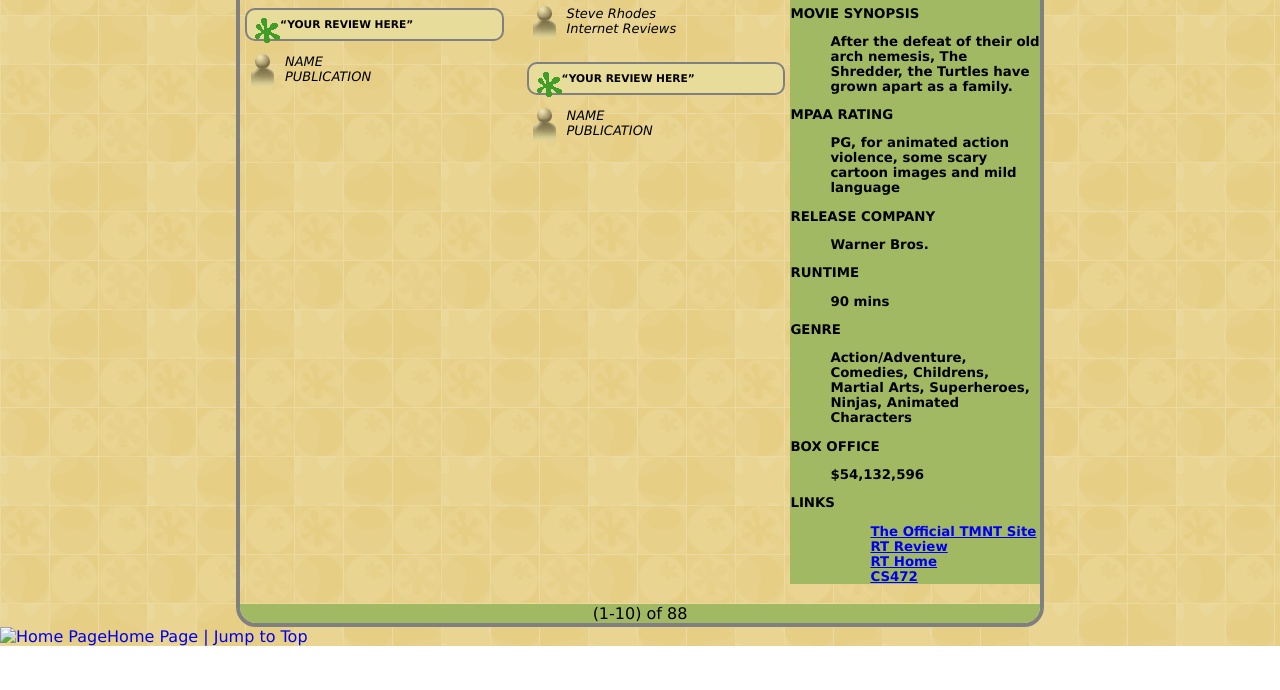
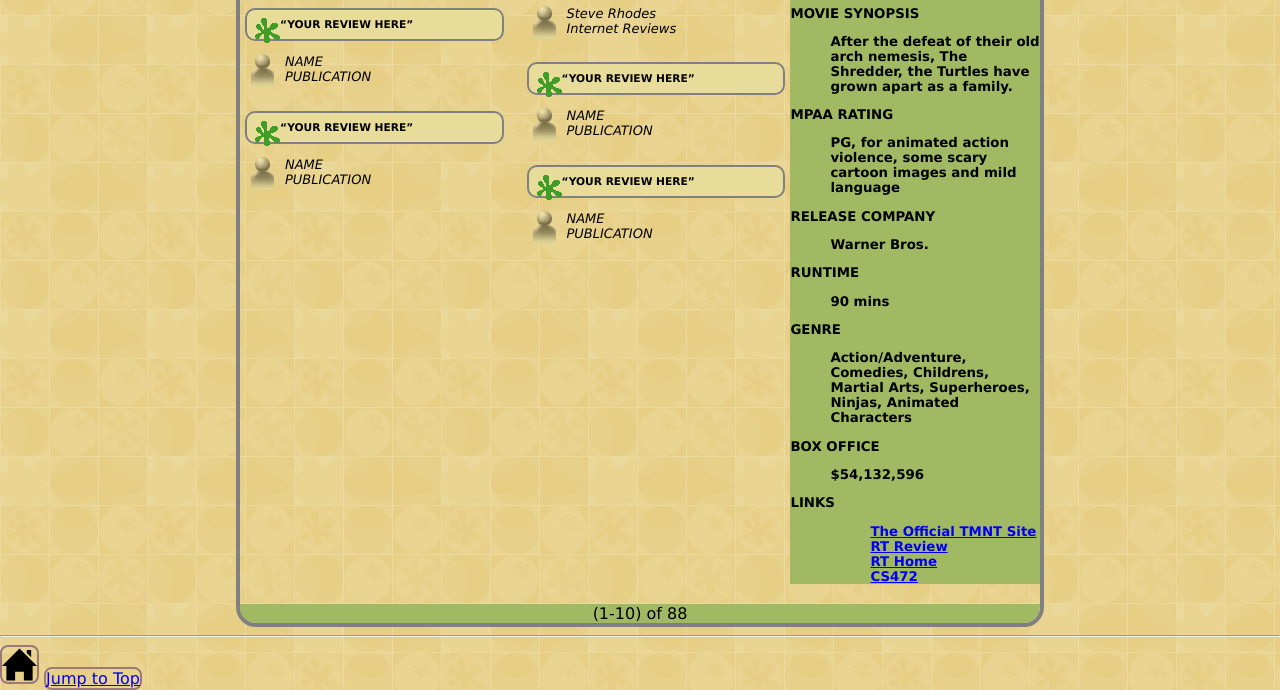
Before and after one commit to yonanland/yonanland.github.io, a plain HTML site: page tmnt_movie/tmnt.html in a window 1280 px wide. Shown: the part 818-1508 px from the top of the page. Before the commit the page ends 1464 px from the top, so only its background shows below. Drawn offline with Linux system fonts and the light colour scheme.

Commit message:
updates in tmnt.html and tmnt_movie.css

```diff
--- a/tmnt_movie/tmnt.html
+++ b/tmnt_movie/tmnt.html
@@ -163,6 +163,16 @@
               NAME <br />
               PUBLICATION
             </p>
+
+            <p class="para">
+              <img src="img/rotten.gif" alt="Rotten" />
+              <q>YOUR REVIEW HERE</q>
+            </p>
+            <p class="person">
+              <img src="img/critic.gif" alt="Critic" />
+              NAME <br />
+              PUBLICATION
+            </p>
           </div>
           <div class="comment2" id="colum2">
             <p class="para">
@@ -230,23 +240,30 @@
               NAME <br />
               PUBLICATION
             </p>
+
+            <p class="para">
+              <img src="img/rotten.gif" alt="Rotten" />
+              <q>YOUR REVIEW HERE</q>
+            </p>
+            <p class="person">
+              <img src="img/critic.gif" alt="Critic" />
+              NAME <br />
+              PUBLICATION
+            </p>
           </div>
         </div>
       </div>
       <p class="date">(1-10) of 88</p>
     </div>
 
+    <hr />
     <div>
-      <a
-        class="homePageIcon"
-        href="/mypage/yonanland.github.io/index/index.html"
+      <a class="bottomLinks" href="/index/index.html">
+        <img class="icon-home" src="img/icon-home.svg" alt="A home icon"
+      /></a>
+      <a class="bottomLinks" href="#">
+        <span class="jumpTop"> Jump to Top </span></a
       >
-        <img
-          src="/mypage/yonanland.github.io/image/icon-home.svg"
-          alt="Home Page"
-        />Home Page</a
-      >
-      <a class="homePageIcon" href="#">| Jump to Top</a> <br />
     </div>
 
     <div class="validate">
@@ -263,5 +280,7 @@
           alt="CSS Validator"
       /></a>
     </div>
+
+    <div style="margin-top: auto"></div>
   </body>
 </html>
--- a/tmnt_movie/tmnt_movie.css
+++ b/tmnt_movie/tmnt_movie.css
@@ -130,3 +130,21 @@ body {
   dd li {
     list-style: none;
   }
+
+  .icon-home{
+    width: 35px;
+    border: 2px solid rgb(156, 120, 120);
+      border-radius: 8px;
+  }
+
+  .icon-home:hover {
+    background-color: rgb(211, 211, 202);
+  }
+
+  .jumpTop{
+    border: 2px solid rgb(156, 120, 120);
+      border-radius: 8px;
+      /* border-top-right-radius: 50px; */
+    margin-top: 10px;
+    text-decoration: none;
+   }
```
Also changed, not shown: tmnt_movie/img/icon-home.svg (added).
